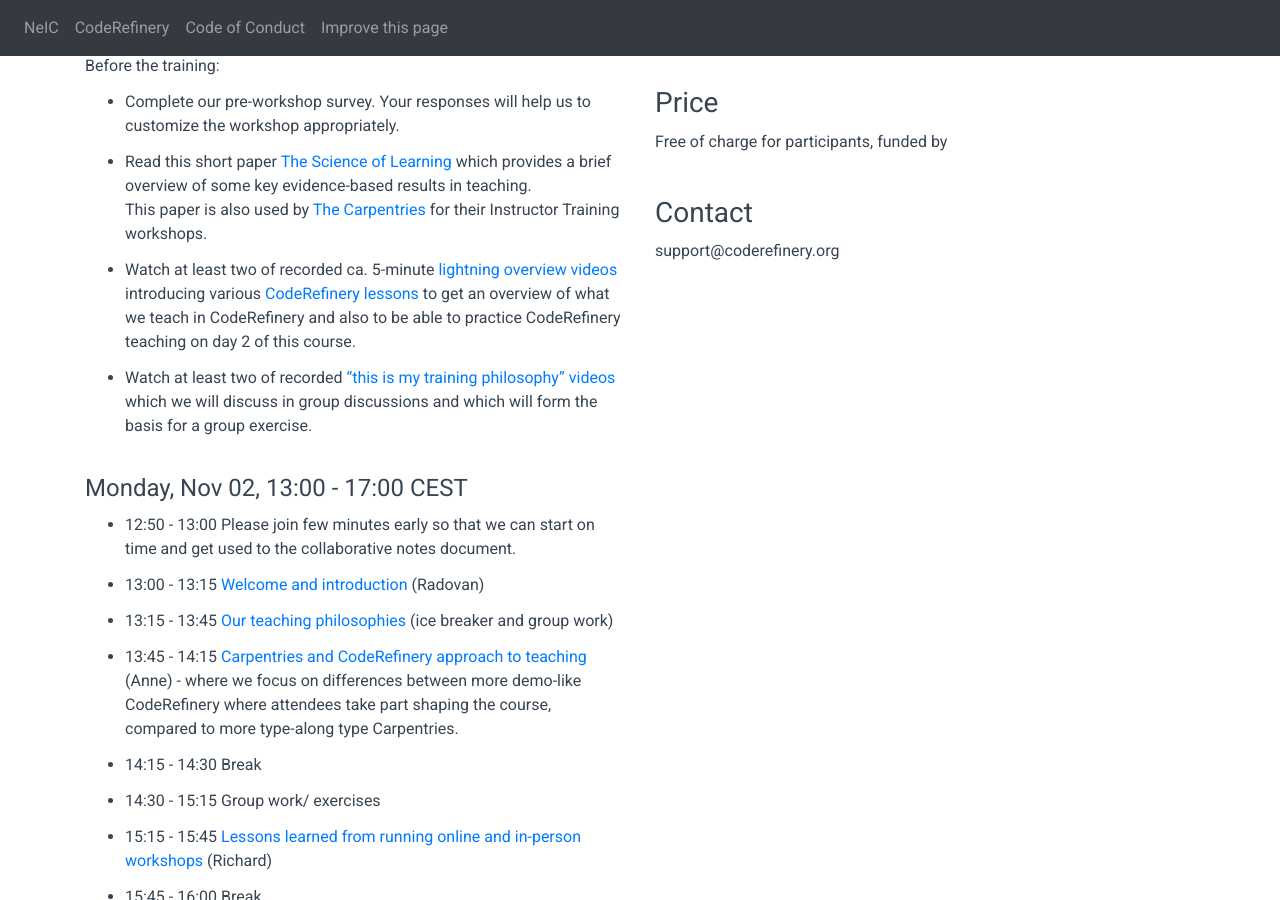
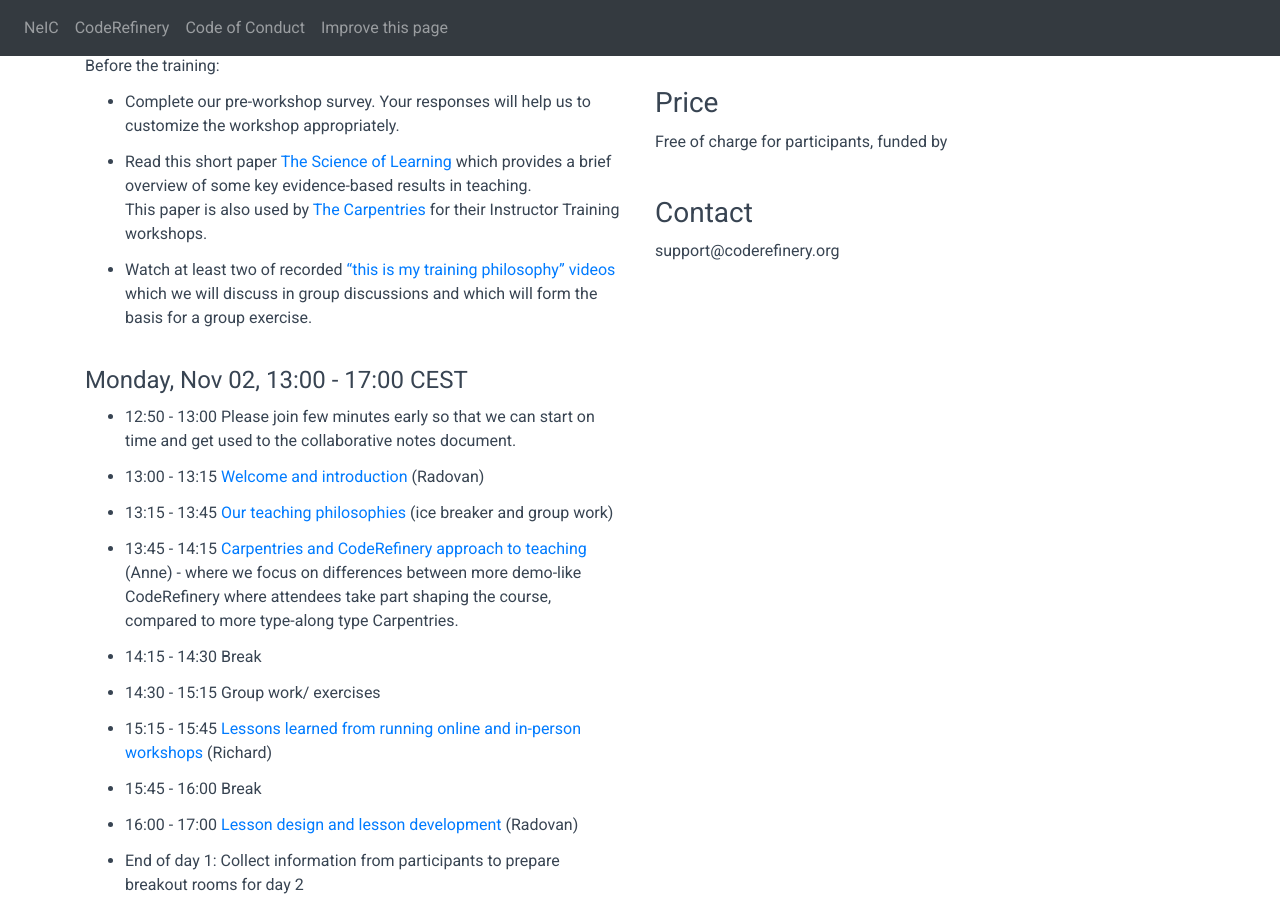
Before and after one commit to simon-ichec/2020-11-02-instructor-training, a Jekyll site: the page built from index.md, in a window 1280 px wide and 900 px high, scrolled down 752 px. Built offline with Jekyll 4.4.1, drawn with Linux system fonts in a browser that asks for light colours; comment, search, counter and statistics services are not loaded.

Commit message:
remove CR video as requirment

```diff
--- a/left_column.md
+++ b/left_column.md
@@ -22,13 +22,6 @@ Before the training:
   [The Science of Learning](https://carpentries.github.io/instructor-training/files/papers/science-of-learning-2015.pdf)
   which provides a brief overview of some key evidence-based results in teaching.
   This paper is also used by [The Carpentries](https://carpentries.org/) for their Instructor Training workshops.
-
-- Watch at least two of recorded ca. 5-minute
-  [lightning overview videos](https://www.youtube.com/playlist?list=PLpLblYHCzJABvt25VY0wNIgbaQfTQaND7)
-  introducing various
-  [CodeRefinery lessons](https://coderefinery.org/lessons/)
-  to get an overview of what we teach in CodeRefinery and also to be
-  able to practice CodeRefinery teaching on day 2 of this course.
 
 - Watch at least two of recorded
   ["this is my training philosophy" videos](https://www.youtube.com/playlist?list=PLpLblYHCzJAAHF89P-GCjEXWC8CF-7nhX)
```
